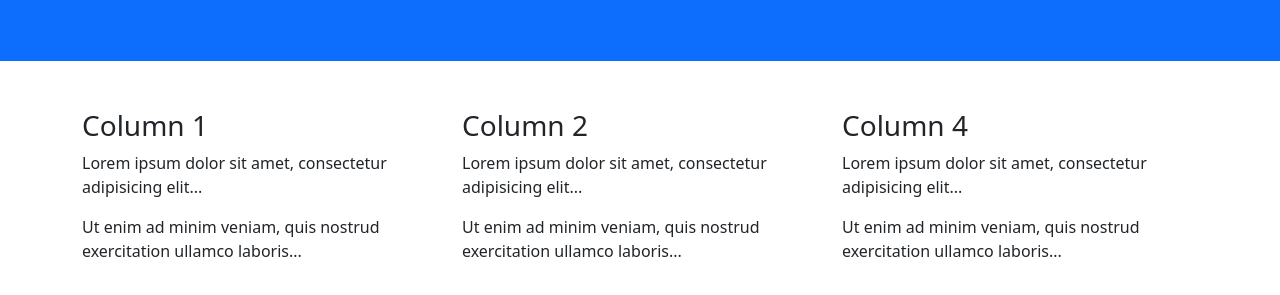
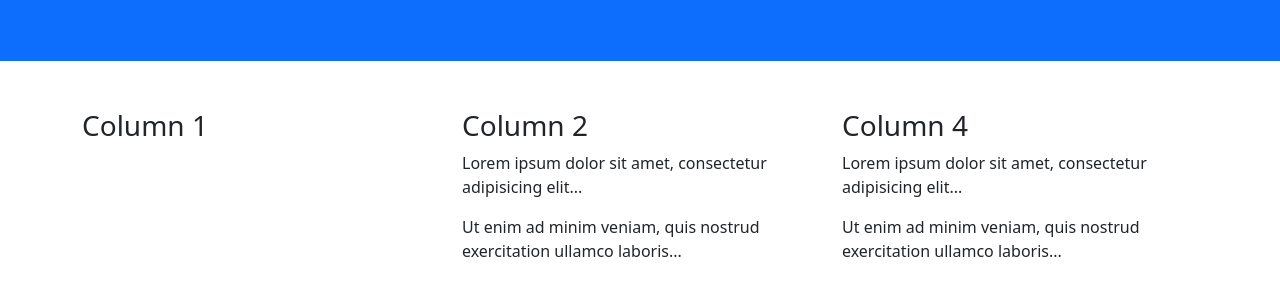
Before and after one commit to Dung2781993/first_git_training, a plain HTML site: page index.html in a window 1280 px wide. Shown: the part 131-426 px from the top of the page. Drawn offline with nearby package versions, Linux system fonts and the light colour scheme.

Commit message:
Remove description

```diff
--- a/index.html
+++ b/index.html
@@ -20,11 +20,6 @@
       <div class="row">
         <div class="col-sm-4">
           <h3>Column 1</h3>
-          <p>Lorem ipsum dolor sit amet, consectetur adipisicing elit...</p>
-          <p>
-            Ut enim ad minim veniam, quis nostrud exercitation ullamco
-            laboris...
-          </p>
         </div>
         <div class="col-sm-4">
           <h3>Column 2</h3>
```
